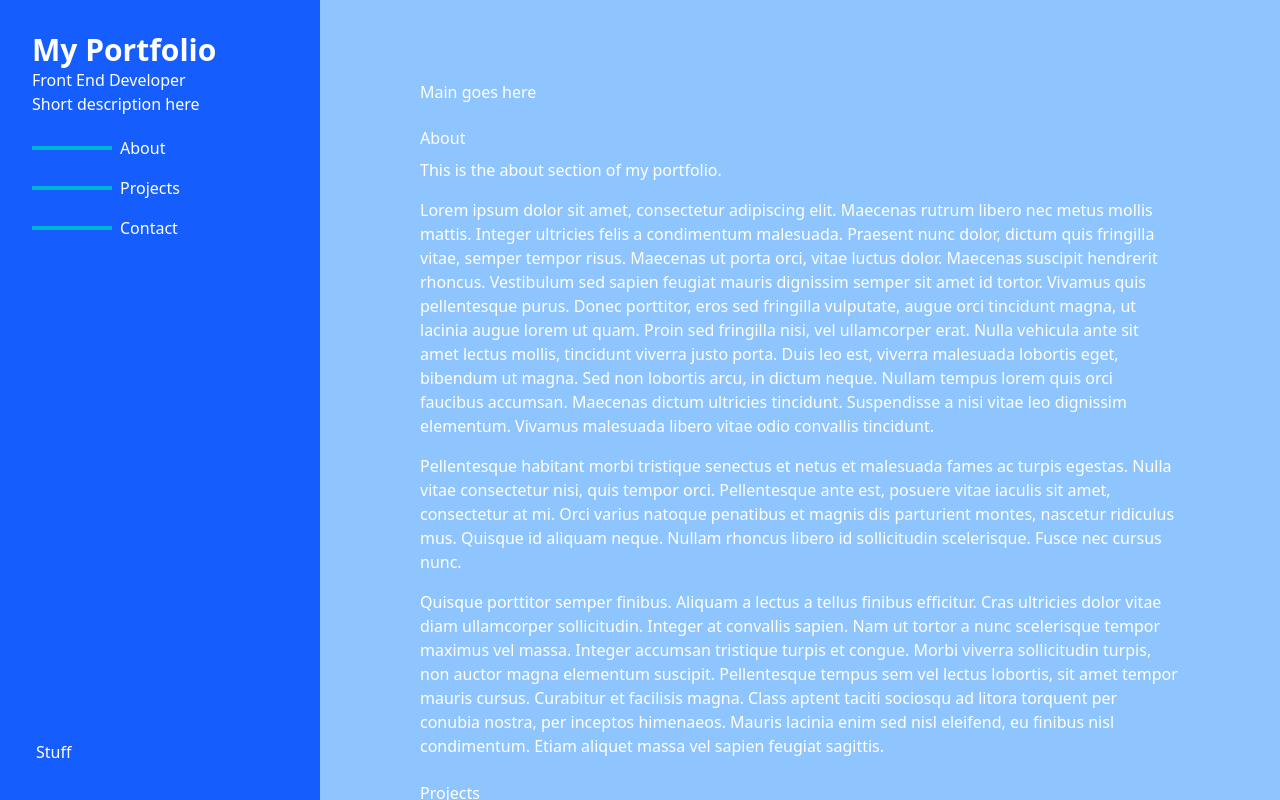
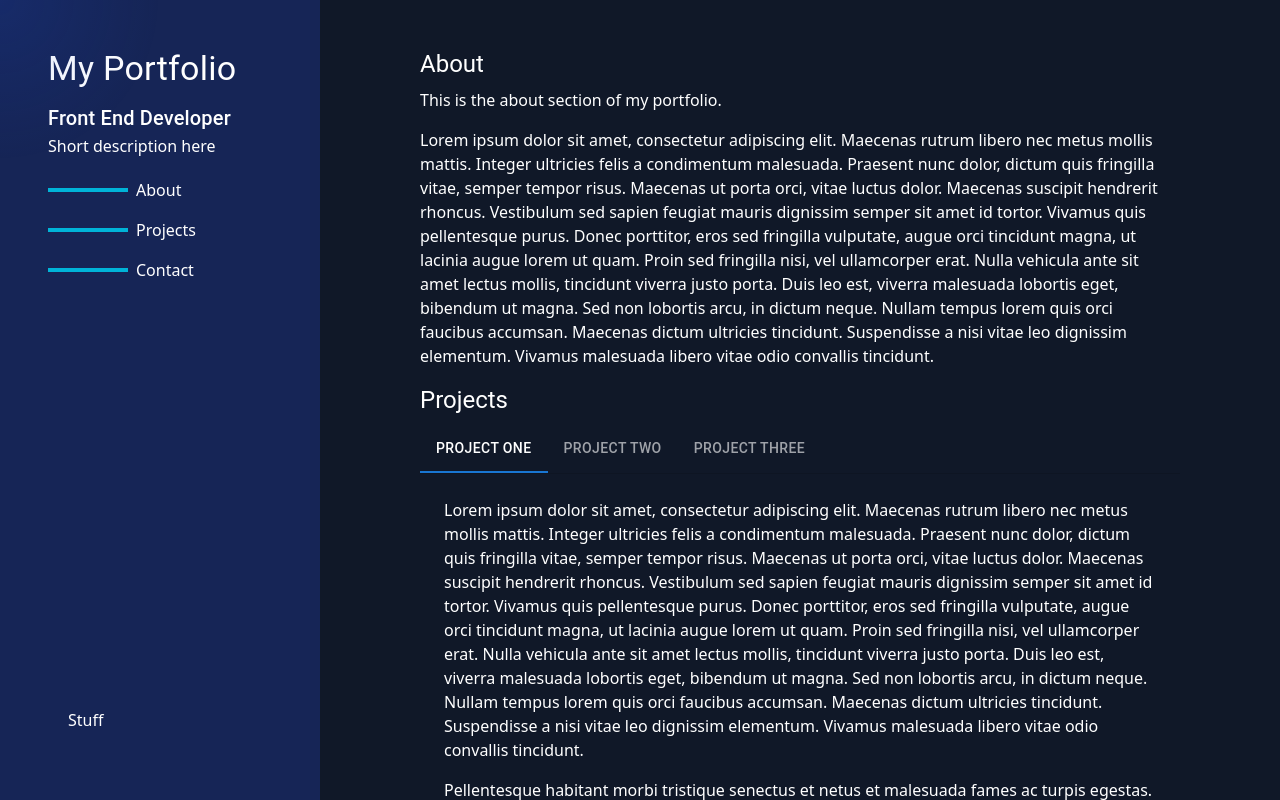
Before and after one commit to kmk9000/portfolio.v2, a React (Vite) app: page / in a window 1280 px wide. Built offline with nearby package versions, Linux system fonts and the light colour scheme.

Commit message:
add pointer highlight, mui typography, styling changes

```diff
--- a/src/App.jsx
+++ b/src/App.jsx
@@ -1,11 +1,31 @@
-import { useState } from "react";
+import { useState, useEffect } from "react";
 import Header from "./components/Header";
 import Main from "./components/Main";
 // import theme from "./theme.js";
 
 function App() {
+  const [mousePosition, setMousePosition] = useState({ x: 0, y: 0 });
+
+  useEffect(() => {
+    const handleMouseMove = (e) => {
+      setMousePosition({ x: e.clientX, y: e.clientY });
+    };
+
+    window.addEventListener("mousemove", handleMouseMove);
+
+    return () => {
+      window.removeEventListener("mousemove", handleMouseMove);
+    };
+  }, []);
+
   return (
-    <div className="flex bg-blue-300 min-h-screen min-w-full">
+    <div className="relative flex min-h-screen min-w-full">
+      <div
+        className="pointer-events-none fixed inset-0 z-30 transition duration-300"
+        style={{
+          background: `radial-gradient(200px at ${mousePosition.x}px ${mousePosition.y}px, rgba(29, 78, 216, 0.15), transparent 80%)`,
+        }}
+      />
       <Header />
       <Main />
     </div>
--- a/src/components/Header.jsx
+++ b/src/components/Header.jsx
@@ -1,24 +1,26 @@
+import Typography from "@mui/material/Typography";
+
 export default function Header() {
   return (
-    <div className="flex flex-col bg-blue-600 text-white p-4 w-1/4">
-      <header className="bg-blue-600 text-white p-4">
-        <div>
-          <div>
-            <h1 className="text-3xl font-bold">
-              <a href="about">My Portfolio</a>
-            </h1>
-            <h2>Front End Developer</h2>
-          </div>
-          <p>Short description here</p>
-        </div>
-        <nav className="mt-2">
+    <div className="flex flex-col bg-blue-950 text-white p-12 w-1/4">
+      {/* bg-blue-600 */}
+      <header>
+        <Typography variant="h4" component="div" gutterBottom>
+          {/* <div className="font-bold text-3xl pb-4"> */}
+          <a href="#about">My Portfolio</a>
+          {/* </div> */}
+        </Typography>
+        <Typography variant="h6">Front End Developer</Typography>
+
+        <Typography variant="h7">Short description here</Typography>
+        <nav className="mt-4">
           <ul className="space-y-2">
             <li>
               <a
                 href="#about"
                 className="hover:underline flex items-center gap-2 group"
               >
-                <div className="flex align-items-center h-1 w-20 bg-[#00b4d8] origin-left transform group-hover:w-40 duration-300"></div>
+                <div className="flex align-items-center h-1 w-20 bg-[#00b4d8] origin-left transform group-hover:w-30 duration-300"></div>
                 <div className="flex items-center py-1">About</div>
               </a>
             </li>
@@ -27,7 +29,7 @@ export default function Header() {
                 href="#projects"
                 className="hover:underline flex items-center gap-2 group"
               >
-                <div className="flex align-items-center h-1 w-20 bg-[#00b4d8] origin-left transform group-hover:w-40 duration-300"></div>
+                <div className="flex align-items-center h-1 w-20 bg-[#00b4d8] origin-left transform group-hover:w-30 duration-300"></div>
                 <div className="flex items-center py-1">Projects</div>
               </a>
             </li>
@@ -36,14 +38,13 @@ export default function Header() {
                 href="#contact"
                 className="hover:underline flex items-center gap-2 group"
               >
-                <div className="flex align-items-center h-1 w-20 bg-[#00b4d8] origin-left transform group-hover:w-40 duration-300"></div>
+                <div className="flex align-items-center h-1 w-20 bg-[#00b4d8] origin-left transform group-hover:w-30 duration-300"></div>
                 <div className="flex items-center py-1">Contact</div>
               </a>
             </li>
           </ul>
         </nav>
       </header>
-
       <ul className="mt-auto p-5">
         <li>Stuff</li>
       </ul>
--- a/src/components/Main.jsx
+++ b/src/components/Main.jsx
@@ -1,10 +1,51 @@
+import * as React from "react";
+import PropTypes from "prop-types";
+import Tabs from "@mui/material/Tabs";
+import Tab from "@mui/material/Tab";
+import Box from "@mui/material/Box";
+import Typography from "@mui/material/Typography";
+
+function CustomTabPanel(props) {
+  const { children, value, index, ...other } = props;
+
+  return (
+    <div
+      role="tabpanel"
+      hidden={value !== index}
+      id={`simple-tabpanel-${index}`}
+      aria-labelledby={`simple-tab-${index}`}
+      {...other}
+    >
+      {value === index && <Box sx={{ p: 3 }}>{children}</Box>}
+    </div>
+  );
+}
+CustomTabPanel.propTypes = {
+  children: PropTypes.node,
+  index: PropTypes.number.isRequired,
+  value: PropTypes.number.isRequired,
+};
+
+function a11yProps(index) {
+  return {
+    id: `simple-tab-${index}`,
+    "aria-controls": `simple-tabpanel-${index}`,
+  };
+}
+
 export default function Main() {
+  const [value, setValue] = React.useState(0);
+
+  const handleChange = (event, newValue) => {
+    setValue(newValue);
+  };
+
   return (
-    <div className="text-white items-center px-25 py-20 w-3/4 scroll-auto h-screen overflow-auto">
-      <h2>Main goes here</h2>
-      <h3>
+    <div className="text-white  bg-gray-900 items-center px-25 py-12 w-3/4 scroll-auto h-screen overflow-auto">
+      {/* text-gray-800 bg-blue-300 */}
+      <Typography variant="h5" gutterBottom>
         <a id="about">About</a>
-      </h3>
+      </Typography>
       <p>This is the about section of my portfolio.</p>
       <p>
         Lorem ipsum dolor sit amet, consectetur adipiscing elit. Maecenas rutrum
@@ -22,69 +63,130 @@ export default function Main() {
         Suspendisse a nisi vitae leo dignissim elementum. Vivamus malesuada
         libero vitae odio convallis tincidunt.
       </p>
+      <Typography variant="h5" gutterBottom>
+        <a id="projects">Projects</a>
+      </Typography>
+      <Box sx={{ width: "100%" }}>
+        <Box sx={{ borderBottom: 1, borderColor: "divider" }}>
+          <Tabs
+            value={value}
+            onChange={handleChange}
+            aria-label="tabs for projects"
+            textColor="inherit"
+            indicatorColor="primary"
+          >
+            <Tab label="Project One" {...a11yProps(0)} />
+            <Tab label="Project Two" {...a11yProps(1)} />
+            <Tab label="Project Three" {...a11yProps(2)} />
+          </Tabs>
+        </Box>
+        <CustomTabPanel value={value} index={0}>
+          <p>
+            Lorem ipsum dolor sit amet, consectetur adipiscing elit. Maecenas
+            rutrum libero nec metus mollis mattis. Integer ultricies felis a
+            condimentum malesuada. Praesent nunc dolor, dictum quis fringilla
+            vitae, semper tempor risus. Maecenas ut porta orci, vitae luctus
+            dolor. Maecenas suscipit hendrerit rhoncus. Vestibulum sed sapien
+            feugiat mauris dignissim semper sit amet id tortor. Vivamus quis
+            pellentesque purus. Donec porttitor, eros sed fringilla vulputate,
+            augue orci tincidunt magna, ut lacinia augue lorem ut quam. Proin
+            sed fringilla nisi, vel ullamcorper erat. Nulla vehicula ante sit
+            amet lectus mollis, tincidunt viverra justo porta. Duis leo est,
+            viverra malesuada lobortis eget, bibendum ut magna. Sed non lobortis
+            arcu, in dictum neque. Nullam tempus lorem quis orci faucibus
+            accumsan. Maecenas dictum ultricies tincidunt. Suspendisse a nisi
+            vitae leo dignissim elementum. Vivamus malesuada libero vitae odio
+            convallis tincidunt.
+          </p>
           <p>
             Pellentesque habitant morbi tristique senectus et netus et malesuada
-        fames ac turpis egestas. Nulla vitae consectetur nisi, quis tempor orci.
-        Pellentesque ante est, posuere vitae iaculis sit amet, consectetur at
-        mi. Orci varius natoque penatibus et magnis dis parturient montes,
-        nascetur ridiculus mus. Quisque id aliquam neque. Nullam rhoncus libero
-        id sollicitudin scelerisque. Fusce nec cursus nunc.
+            fames ac turpis egestas. Nulla vitae consectetur nisi, quis tempor
+            orci. Pellentesque ante est, posuere vitae iaculis sit amet,
+            consectetur at mi. Orci varius natoque penatibus et magnis dis
+            parturient montes, nascetur ridiculus mus. Quisque id aliquam neque.
+            Nullam rhoncus libero id sollicitudin scelerisque. Fusce nec cursus
+            nunc.
           </p>
           <p>
             Quisque porttitor semper finibus. Aliquam a lectus a tellus finibus
             efficitur. Cras ultricies dolor vitae diam ullamcorper sollicitudin.
             Integer at convallis sapien. Nam ut tortor a nunc scelerisque tempor
-        maximus vel massa. Integer accumsan tristique turpis et congue. Morbi
-        viverra sollicitudin turpis, non auctor magna elementum suscipit.
-        Pellentesque tempus sem vel lectus lobortis, sit amet tempor mauris
-        cursus. Curabitur et facilisis magna. Class aptent taciti sociosqu ad
-        litora torquent per conubia nostra, per inceptos himenaeos. Mauris
-        lacinia enim sed nisl eleifend, eu finibus nisl condimentum. Etiam
-        aliquet massa vel sapien feugiat sagittis.
+            maximus vel massa. Integer accumsan tristique turpis et congue.
+            Morbi viverra sollicitudin turpis, non auctor magna elementum
+            suscipit. Pellentesque tempus sem vel lectus lobortis, sit amet
+            tempor mauris cursus. Curabitur et facilisis magna. Class aptent
+            taciti sociosqu ad litora torquent per conubia nostra, per inceptos
+            himenaeos. Mauris lacinia enim sed nisl eleifend, eu finibus nisl
+            condimentum. Etiam aliquet massa vel sapien feugiat sagittis.
           </p>
-      <h3>
-        <a id="Projects">Projects</a>
-      </h3>
-      <p>This is the projects section of my portfolio.</p>
-      <p>
-        Lorem ipsum dolor sit amet, consectetur adipiscing elit. Maecenas rutrum
-        libero nec metus mollis mattis. Integer ultricies felis a condimentum
-        malesuada. Praesent nunc dolor, dictum quis fringilla vitae, semper
-        tempor risus. Maecenas ut porta orci, vitae luctus dolor. Maecenas
-        suscipit hendrerit rhoncus. Vestibulum sed sapien feugiat mauris
-        dignissim semper sit amet id tortor. Vivamus quis pellentesque purus.
-        Donec porttitor, eros sed fringilla vulputate, augue orci tincidunt
-        magna, ut lacinia augue lorem ut quam. Proin sed fringilla nisi, vel
-        ullamcorper erat. Nulla vehicula ante sit amet lectus mollis, tincidunt
-        viverra justo porta. Duis leo est, viverra malesuada lobortis eget,
-        bibendum ut magna. Sed non lobortis arcu, in dictum neque. Nullam tempus
-        lorem quis orci faucibus accumsan. Maecenas dictum ultricies tincidunt.
-        Suspendisse a nisi vitae leo dignissim elementum. Vivamus malesuada
-        libero vitae odio convallis tincidunt.
-      </p>
+        </CustomTabPanel>
+        <CustomTabPanel value={value} index={1}>
           <p>
             Pellentesque habitant morbi tristique senectus et netus et malesuada
-        fames ac turpis egestas. Nulla vitae consectetur nisi, quis tempor orci.
-        Pellentesque ante est, posuere vitae iaculis sit amet, consectetur at
-        mi. Orci varius natoque penatibus et magnis dis parturient montes,
-        nascetur ridiculus mus. Quisque id aliquam neque. Nullam rhoncus libero
-        id sollicitudin scelerisque. Fusce nec cursus nunc.
+            fames ac turpis egestas. Nulla vitae consectetur nisi, quis tempor
+            orci. Pellentesque ante est, posuere vitae iaculis sit amet,
+            consectetur at mi. Orci varius natoque penatibus et magnis dis
+            parturient montes, nascetur ridiculus mus. Quisque id aliquam neque.
+            Nullam rhoncus libero id sollicitudin scelerisque. Fusce nec cursus
+            nunc.
           </p>
           <p>
             Quisque porttitor semper finibus. Aliquam a lectus a tellus finibus
             efficitur. Cras ultricies dolor vitae diam ullamcorper sollicitudin.
             Integer at convallis sapien. Nam ut tortor a nunc scelerisque tempor
-        maximus vel massa. Integer accumsan tristique turpis et congue. Morbi
-        viverra sollicitudin turpis, non auctor magna elementum suscipit.
-        Pellentesque tempus sem vel lectus lobortis, sit amet tempor mauris
-        cursus. Curabitur et facilisis magna. Class aptent taciti sociosqu ad
-        litora torquent per conubia nostra, per inceptos himenaeos. Mauris
-        lacinia enim sed nisl eleifend, eu finibus nisl condimentum. Etiam
-        aliquet massa vel sapien feugiat sagittis.
+            maximus vel massa. Integer accumsan tristique turpis et congue.
+            Morbi viverra sollicitudin turpis, non auctor magna elementum
+            suscipit. Pellentesque tempus sem vel lectus lobortis, sit amet
+            tempor mauris cursus. Curabitur et facilisis magna. Class aptent
+            taciti sociosqu ad litora torquent per conubia nostra, per inceptos
+            himenaeos. Mauris lacinia enim sed nisl eleifend, eu finibus nisl
+            condimentum. Etiam aliquet massa vel sapien feugiat sagittis.
           </p>
-      <h3 className="">
+        </CustomTabPanel>
+        <CustomTabPanel value={value} index={2}>
+          <p>
+            Pellentesque habitant morbi tristique senectus et netus et malesuada
+            fames ac turpis egestas. Nulla vitae consectetur nisi, quis tempor
+            orci. Pellentesque ante est, posuere vitae iaculis sit amet,
+            consectetur at mi. Orci varius natoque penatibus et magnis dis
+            parturient montes, nascetur ridiculus mus. Quisque id aliquam neque.
+            Nullam rhoncus libero id sollicitudin scelerisque. Fusce nec cursus
+            nunc.
+          </p>
+          <p>
+            Quisque porttitor semper finibus. Aliquam a lectus a tellus finibus
+            efficitur. Cras ultricies dolor vitae diam ullamcorper sollicitudin.
+            Integer at convallis sapien. Nam ut tortor a nunc scelerisque tempor
+            maximus vel massa. Integer accumsan tristique turpis et congue.
+            Morbi viverra sollicitudin turpis, non auctor magna elementum
+            suscipit. Pellentesque tempus sem vel lectus lobortis, sit amet
+            tempor mauris cursus. Curabitur et facilisis magna. Class aptent
+            taciti sociosqu ad litora torquent per conubia nostra, per inceptos
+            himenaeos. Mauris lacinia enim sed nisl eleifend, eu finibus nisl
+            condimentum. Etiam aliquet massa vel sapien feugiat sagittis.
+          </p>
+          <p>
+            Lorem ipsum dolor sit amet, consectetur adipiscing elit. Maecenas
+            rutrum libero nec metus mollis mattis. Integer ultricies felis a
+            condimentum malesuada. Praesent nunc dolor, dictum quis fringilla
+            vitae, semper tempor risus. Maecenas ut porta orci, vitae luctus
+            dolor. Maecenas suscipit hendrerit rhoncus. Vestibulum sed sapien
+            feugiat mauris dignissim semper sit amet id tortor. Vivamus quis
+            pellentesque purus. Donec porttitor, eros sed fringilla vulputate,
+            augue orci tincidunt magna, ut lacinia augue lorem ut quam. Proin
+            sed fringilla nisi, vel ullamcorper erat. Nulla vehicula ante sit
+            amet lectus mollis, tincidunt viverra justo porta. Duis leo est,
+            viverra malesuada lobortis eget, bibendum ut magna. Sed non lobortis
+            arcu, in dictum neque. Nullam tempus lorem quis orci faucibus
+            accumsan. Maecenas dictum ultricies tincidunt. Suspendisse a nisi
+            vitae leo dignissim elementum. Vivamus malesuada libero vitae odio
+            convallis tincidunt.
+          </p>
+        </CustomTabPanel>
+      </Box>
+      <Typography variant="h5" gutterBottom>
         <a id="contact">Contact</a>
-      </h3>
+      </Typography>
       <p>This is the contact section of my portfolio.</p>
       <p>
         Lorem ipsum dolor sit amet, consectetur adipiscing elit. Maecenas rutrum
```
Lines whose indentation alone changed are shown as unchanged.
